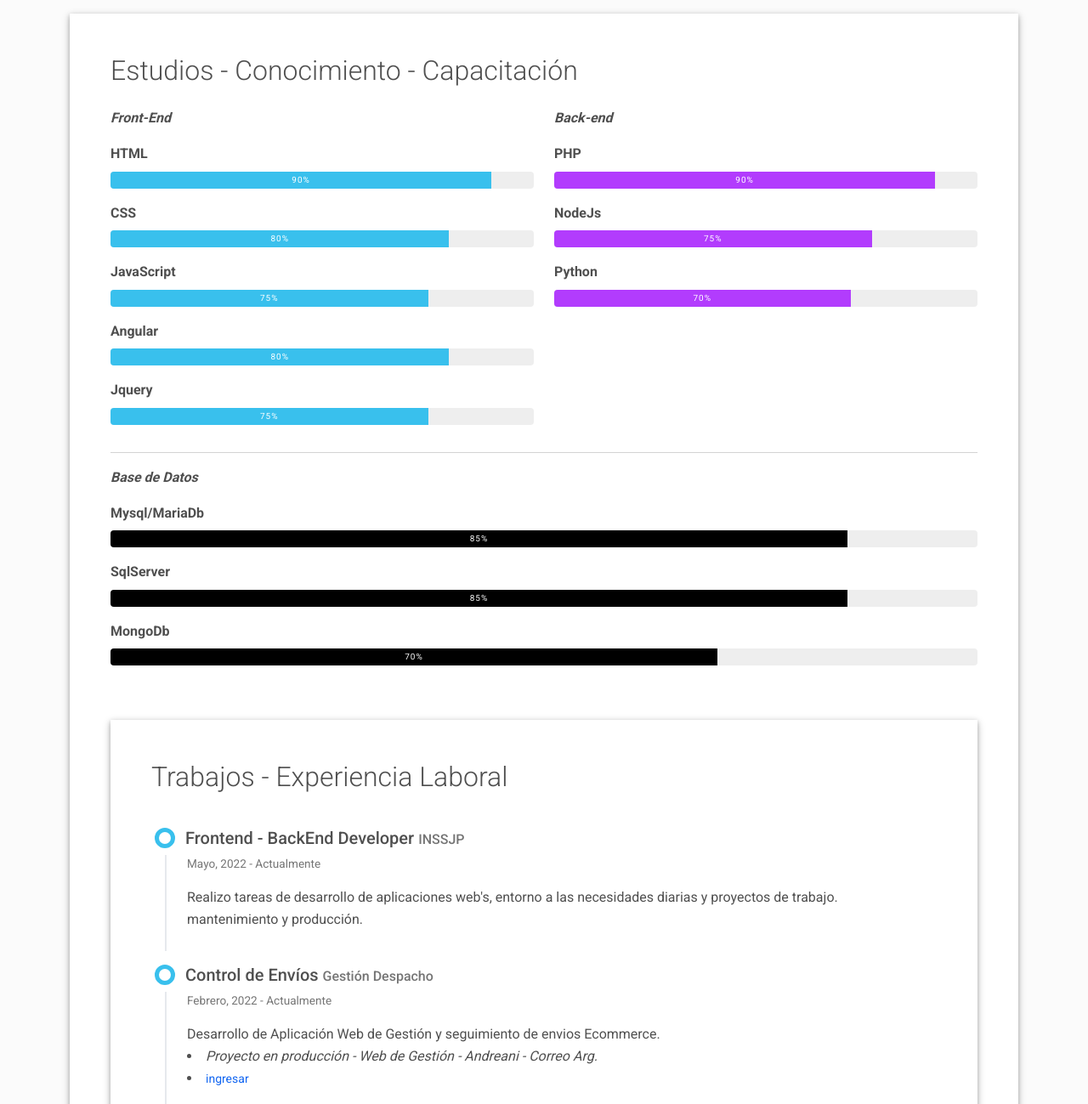
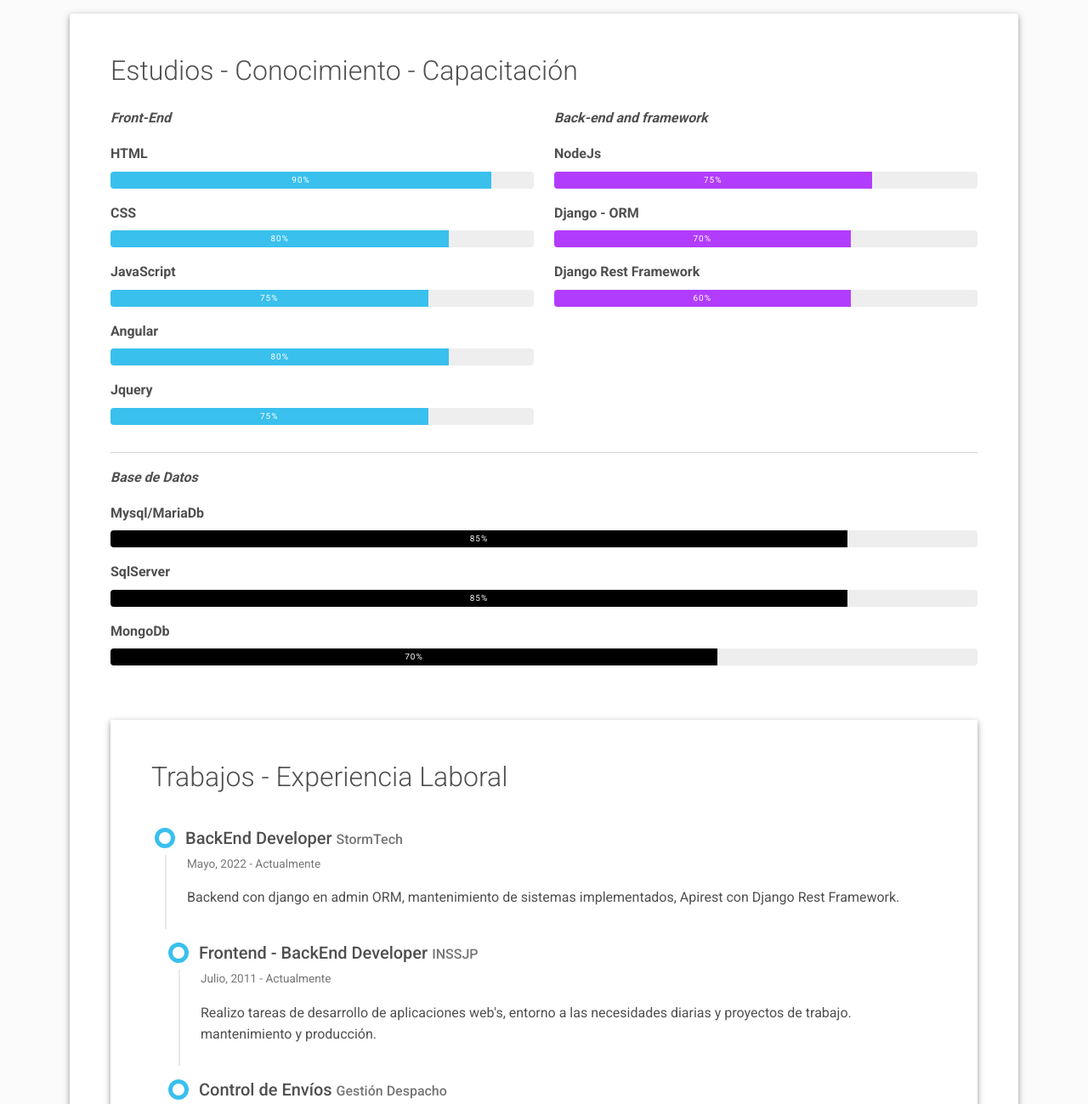
Before and after one commit to federicomtaborda/cv, a plain HTML site: page index.html in a window 1280 px wide. Shown: the part 1020-2319 px from the top of the page at 85% size. Drawn offline with Linux system fonts and the light colour scheme.

Commit message:
cambios en html index

```diff
--- a/index.html
+++ b/index.html
@@ -163,20 +163,20 @@
           </div>
         </div>
         <div class="col-md-6">
-          <p><strong><i>Back-end</i></strong></p>
-          <div class="mb-3"><span class="fw-bolder">PHP</span>
-            <div class="progress my-2 rounded" style="height: 20px">
-              <div class="progress-bar bg-secondary" role="progressbar" data-aos="zoom-in-right" data-aos-delay="400" data-aos-anchor=".skills-section" style="width: 90%" aria-valuenow="90" aria-valuemin="0" aria-valuemax="100">90%</div>
-            </div>
-          </div>
+          <p><strong><i>Back-end and framework</i></strong></p>
           <div class="mb-3"><span class="fw-bolder">NodeJs</span>
             <div class="progress my-2 rounded" style="height: 20px">
               <div class="progress-bar bg-secondary" role="progressbar" data-aos="zoom-in-right" data-aos-delay="400" data-aos-anchor=".skills-section" style="width: 75%" aria-valuenow="75" aria-valuemin="0" aria-valuemax="100">75%</div>
             </div>
           </div>
-          <div class="mb-3"><span class="fw-bolder">Python</span>
+          <div class="mb-3"><span class="fw-bolder">Django - ORM</span>
             <div class="progress my-2 rounded" style="height: 20px">
               <div class="progress-bar bg-secondary" role="progressbar" data-aos="zoom-in-right" data-aos-delay="500" data-aos-anchor=".skills-section" style="width: 70%" aria-valuenow="70" aria-valuemin="0" aria-valuemax="100">70%</div>
+            </div>
+          </div>
+          <div class="mb-3"><span class="fw-bolder">Django Rest Framework</span>
+            <div class="progress my-2 rounded" style="height: 20px">
+              <div class="progress-bar bg-secondary" role="progressbar" data-aos="zoom-in-right" data-aos-delay="500" data-aos-anchor=".skills-section" style="width: 70%" aria-valuenow="70" aria-valuemin="0" aria-valuemax="100">60%</div>
             </div>
           </div>
         </div>
@@ -210,10 +210,20 @@
       <div class="timeline">
         <div class="timeline-card timeline-card-info" data-aos="fade-in" data-aos-delay="0">
           <div class="timeline-head px-4 pt-3">
+            <div class="h5">BackEnd Developer <span class="text-muted h6">StormTech</span></div>
+          </div>
+          <div class="timeline-body px-4 pb-4">
+            <div class="text-muted text-small mb-3">Mayo, 2022 - Actualmente</div>
+            <div>Backend con django en admin ORM, mantenimiento de sistemas implementados, Apirest con
+              Django Rest Framework.
+            </div>
+        </div>
+        <div class="timeline-card timeline-card-info" data-aos="fade-in" data-aos-delay="0">
+          <div class="timeline-head px-4 pt-3">
             <div class="h5">Frontend - BackEnd Developer <span class="text-muted h6">INSSJP</span></div>
           </div>
           <div class="timeline-body px-4 pb-4">
-            <div class="text-muted text-small mb-3">Mayo, 2022 - Actualmente</div>
+            <div class="text-muted text-small mb-3">Julio, 2011 - Actualmente</div>
             <div>Realizo tareas de desarrollo de aplicaciones web's, entorno a las necesidades diarias y proyectos de trabajo.</div>
               mantenimiento y producción.
             </div>
```
